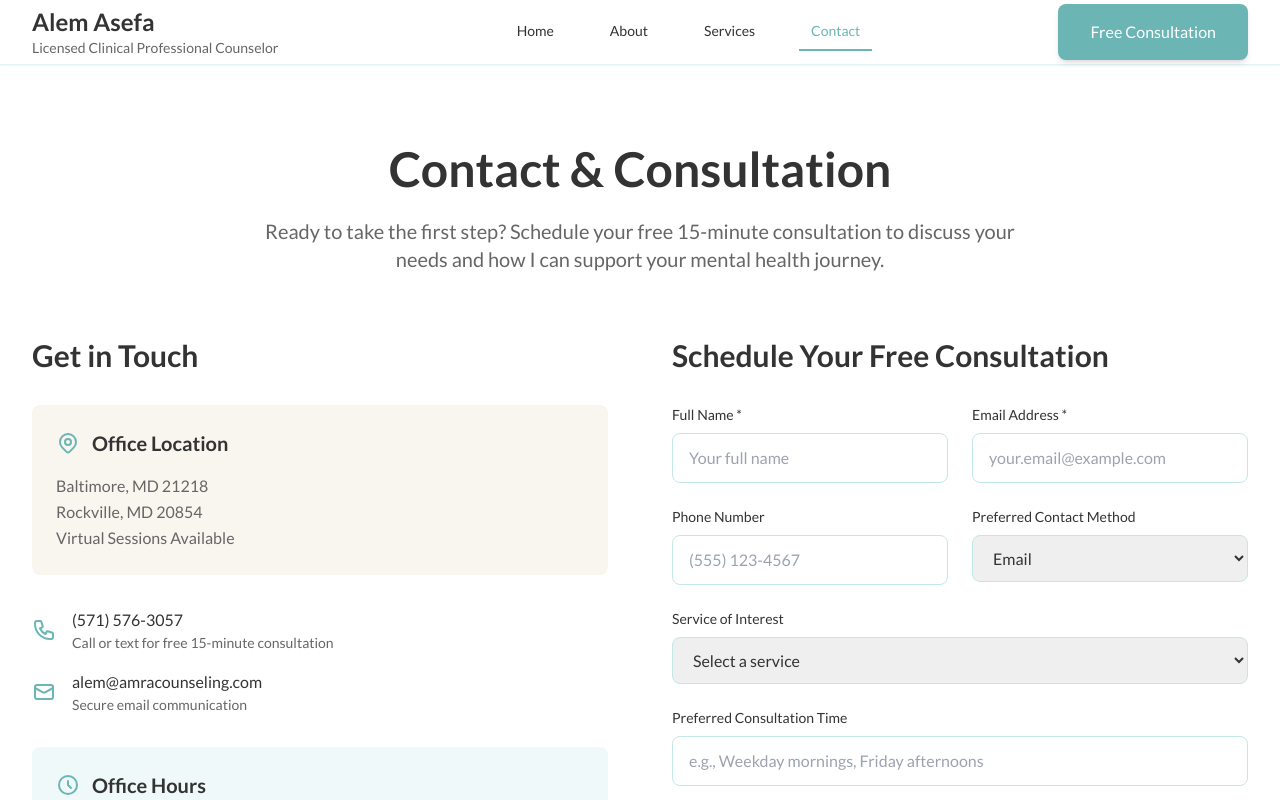
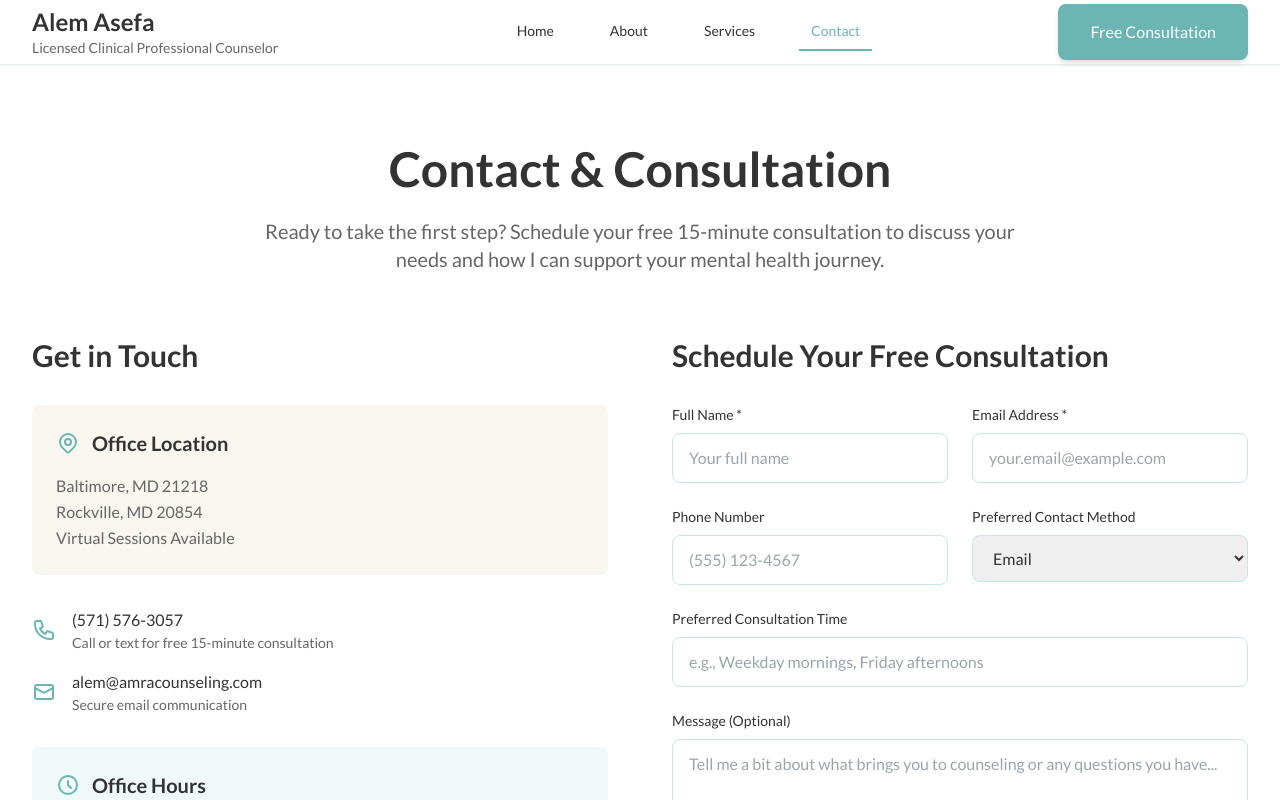
Before and after one commit to YohannesAd/alem, a React (Vite) app: page /#/contact in a window 1280 px wide. Built offline with nearby package versions, Linux system fonts and the light colour scheme.

Commit message:
updated email and service

```diff
--- a/package.json
+++ b/package.json
@@ -10,6 +10,7 @@
     "preview": "vite preview"
   },
   "dependencies": {
+    "@emailjs/browser": "^4.4.1",
     "@types/react-router-dom": "^5.3.3",
     "react": "^19.1.1",
     "react-dom": "^19.1.1",
--- /dev/null
+++ b/src/config/emailjs.ts
@@ -0,0 +1,27 @@
+/**
+ * EmailJS configuration for contact form
+ * This handles sending emails from the contact form to alem@amracounseling.com
+ */
+
+export const emailjsConfig = {
+  // These will be your actual EmailJS credentials
+  // You'll get these from https://www.emailjs.com/
+  serviceId: 'YOUR_SERVICE_ID',
+  templateId: 'YOUR_TEMPLATE_ID',
+  publicKey: 'YOUR_PUBLIC_KEY'
+};
+
+/**
+ * Email template parameters that will be sent
+ * This matches the form data structure
+ */
+export interface EmailTemplateParams extends Record<string, unknown> {
+  from_name: string;
+  from_email: string;
+  phone: string;
+  preferred_contact: string;
+  service_interest: string;
+  consultation_time: string;
+  message: string;
+  to_email: string;
+}
--- a/src/pages/Contact.tsx
+++ b/src/pages/Contact.tsx
@@ -1,4 +1,7 @@
 import React, { useState } from 'react';
+import emailjs from '@emailjs/browser';
+import { emailjsConfig } from '../config/emailjs';
+import type { EmailTemplateParams } from '../config/emailjs';
 
 /**
  * Contact page component for Alem Asefa's counseling website
@@ -17,6 +20,7 @@ const Contact: React.FC = () => {
 
   const [isSubmitting, setIsSubmitting] = useState(false);
   const [submitMessage, setSubmitMessage] = useState('');
+  const [isError, setIsError] = useState(false);
 
   const handleInputChange = (e: React.ChangeEvent<HTMLInputElement | HTMLTextAreaElement | HTMLSelectElement>) => {
     const { name, value } = e.target;
@@ -29,11 +33,35 @@ const Contact: React.FC = () => {
   const handleSubmit = async (e: React.FormEvent) => {
     e.preventDefault();
     setIsSubmitting(true);
+    setSubmitMessage('');
+    setIsError(false);
 
-    // Simulate form submission (replace with actual form handling)
-    setTimeout(() => {
-      setSubmitMessage('Thank you! Your consultation request has been received. I will contact you within 24 hours.');
-      setIsSubmitting(false);
+    try {
+      // Prepare email template parameters
+      const templateParams: EmailTemplateParams = {
+        from_name: formData.name,
+        from_email: formData.email,
+        phone: formData.phone || 'Not provided',
+        preferred_contact: formData.preferredContact,
+        service_interest: formData.serviceInterest || 'Not specified',
+        consultation_time: formData.consultationTime || 'Not specified',
+        message: formData.message || 'No additional message',
+        to_email: 'alem@amracounseling.com'
+      };
+
+      // Send email using EmailJS
+      await emailjs.send(
+        emailjsConfig.serviceId,
+        emailjsConfig.templateId,
+        templateParams,
+        emailjsConfig.publicKey
+      );
+
+      // Success message
+      setSubmitMessage('Thank you! Your consultation request has been sent successfully. Alem will contact you within 24 hours.');
+      setIsError(false);
+
+      // Reset form
       setFormData({
         name: '',
         email: '',
@@ -43,7 +71,14 @@ const Contact: React.FC = () => {
         message: '',
         consultationTime: ''
       });
-    }, 1000);
+
+    } catch (error) {
+      console.error('Email sending failed:', error);
+      setSubmitMessage('Sorry, there was an error sending your message. Please try calling (571) 576-3057 or emailing alem@amracounseling.com directly.');
+      setIsError(true);
+    } finally {
+      setIsSubmitting(false);
+    }
   };
 
   return (
@@ -153,7 +188,11 @@ const Contact: React.FC = () => {
             </h2>
 
             {submitMessage && (
-              <div className="bg-accent-50 border border-accent text-accent-800 p-4 rounded-lg mb-6">
+              <div className={`p-4 rounded-lg mb-6 ${
+                isError
+                  ? 'bg-red-50 border border-red-300 text-red-800'
+                  : 'bg-green-50 border border-green-300 text-green-800'
+              }`}>
                 {submitMessage}
               </div>
             )}
@@ -226,27 +265,6 @@ const Contact: React.FC = () => {
                   </select>
                 </div>
               </div>
-
-              <div>
-                <label htmlFor="serviceInterest" className="block text-sm font-medium text-text mb-2">
-                  Service of Interest
-                </label>
-                <select
-                  id="serviceInterest"
-                  name="serviceInterest"
-                  value={formData.serviceInterest}
-                  onChange={handleInputChange}
-                  className="w-full px-4 py-3 border border-primary-200 rounded-lg focus:ring-2 focus:ring-primary-300 focus:border-primary-500 transition-colors"
-                >
-                  <option value="">Select a service</option>
-                  <option value="individual">Individual Therapy</option>
-                  <option value="family">Family Counseling</option>
-                  <option value="couples">Couples Therapy</option>
-                  <option value="trauma">Trauma Recovery</option>
-                  <option value="other">Other/Not Sure</option>
-                </select>
-              </div>
-
               <div>
                 <label htmlFor="consultationTime" className="block text-sm font-medium text-text mb-2">
                   Preferred Consultation Time
--- a/src/pages/Home.tsx
+++ b/src/pages/Home.tsx
@@ -18,7 +18,7 @@ const Home: React.FC = () => {
             </h1>
             <p className="text-lg sm:text-xl text-text-light mb-6 sm:mb-8 leading-relaxed px-4 sm:px-0">
               Culturally informed, affirming, and tailored counseling services with Alem Asefa, MS, LCPC.
-              Evidence-based therapy to help you feel less "stuck", gain insight, and learn healthier
+              Evidence based therapy to help you feel less "stuck", gain insight, and learn healthier
               ways of adapting and problem solving.
             </p>
             <div className="flex flex-col sm:flex-row gap-3 sm:gap-4 justify-center items-center">
@@ -63,7 +63,7 @@ const Home: React.FC = () => {
               </div>
               <h3 className="text-xl font-semibold text-text mb-4">Anxiety & Depression</h3>
               <p className="text-text-light">
-                Evidence-based treatment for anxiety disorders, depression, and mood-related challenges using DBT and CBT approaches.
+                Evidence based treatment for anxiety disorders, depression, and mood-related challenges using DBT and CBT approaches.
               </p>
             </div>
 
@@ -76,7 +76,7 @@ const Home: React.FC = () => {
               </div>
               <h3 className="text-xl font-semibold text-text mb-4">Trauma & PTSD</h3>
               <p className="text-text-light">
-                Specialized trauma-informed care for healing from PTSD, C-PTSD, and complex trauma experiences.
+                Specialized trauma informed care for healing from PTSD, C-PTSD, and complex trauma experiences.
               </p>
             </div>
 
```
Also changed, not shown: 2 other files (tests, documents, lock files or other folders).
